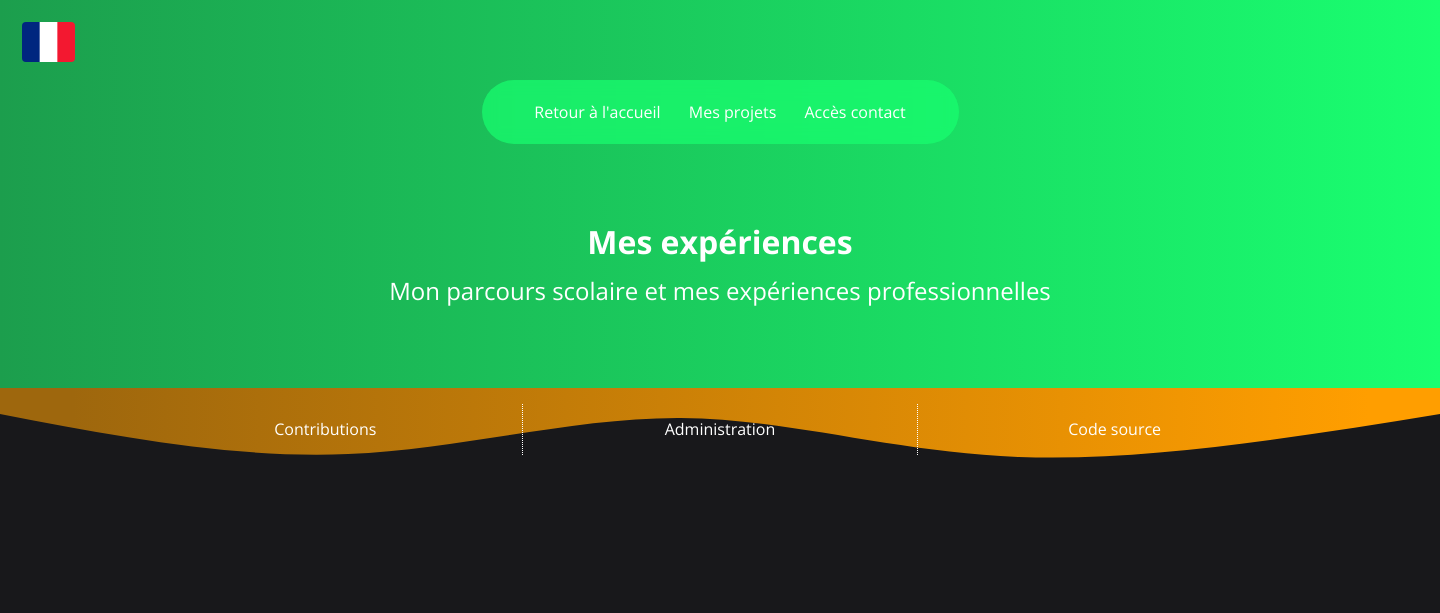
After one commit to FlorianLeChat/Portfolio, a PHP site: page /experiences.html in a window 1440 px wide. The commit adds this page. Shown: the top 613 px of the page. Run offline with PHP 8.4, Linux system fonts and the light colour scheme.

Commit message:
Added the skeleton for the experiences page

```diff
--- /dev/null
+++ b/experiences.html
@@ -0,0 +1,84 @@
+<!DOCTYPE html>
+<html lang="fr">
+	<head>
+		<!-- Méta-données du document -->
+		<meta charset="utf-8" />
+		<meta name="Author" content="Florian Trayon" />
+		<meta name="description" content="Mon portfolio de mes réalisations et de mes compétences !"/>
+		<meta name="keywords" lang="fr" content="portfolio, web, html, css, frontend, backend, fullstack" />
+		<meta name="robots" content="noindex" />
+		<meta name="viewport" content="width=device-width, initial-scale=1.0" />
+
+		<!-- Titre du document -->
+		<title>Florian Trayon - Portfolio</title>
+
+		<!-- Pré-connexion des ressources externes -->
+		<link rel="preconnect" href="https://fonts.gstatic.com" />
+		<link rel="preconnect" href="https://fonts.googleapis.com" />
+		<link rel="preconnect" href="https://cdnjs.cloudflare.com" />
+
+		<!-- Polices & feuilles de style CSS -->
+		<link rel="stylesheet" href="https://fonts.googleapis.com/css2?family=Open+Sans:wght@400;700&display=swap" crossorigin />
+		<link rel="stylesheet" href="https://cdnjs.cloudflare.com/ajax/libs/normalize/8.0.1/normalize.min.css" crossorigin />
+		<link rel="stylesheet" href="styles/main.css" />
+		<link rel="stylesheet" href="styles/experiences.css" />
+
+		<!-- Icône du document (16x16) -->
+		<link rel="icon" href="images/favicon.ico" type="image/x-icon" />
+	</head>
+	<body>
+		<!-- En-tête de la page -->
+		<header>
+			<!-- Titre de la catégorie -->
+			<h1>Mes expériences</h1>
+
+			<!-- Description succincte -->
+			<h2>Mon parcours scolaire et mes expériences professionnelles</h2>
+
+			<!-- Vagues de fin -->
+			<img src="images/decorations/header_waves_orange.svg" alt="Image de décoration" />
+		</header>
+
+		<main>
+			<!-- Barre de navigation -->
+			<nav>
+				<ul>
+					<li><a href="/">Retour à l'accueil</a></li>
+					<li><a href="projects">Mes projets</a></li>
+					<li><a href="contact">Accès contact</a></li>
+				</ul>
+			</nav>
+
+			<!-- Sélection de la langue -->
+			<aside>
+				<form method="POST">
+					<select onchange="this.form.submit()">
+						<option value="en">Anglais</option>
+						<option value="fr" selected>Français</option>
+						<option value="es">Espagnol</option>
+						<option value="jp">Japonais</option>
+					</select>
+				</form>
+			</aside>
+
+			<!-- Parcours scolaire -->
+			<section id="school">
+
+			</section>
+
+			<!-- Expériences professionnelles -->
+			<section id="work">
+
+			</section>
+		</main>
+
+		<!-- Pied-de-page -->
+		<footer>
+			<ul>
+				<li><a href="admin/index.php">Contributions</a></li>
+				<li><a href="admin/index.php">Administration</a></li>
+				<li><a href="https://github.com/FlorianLeChat/Portfolio">Code source</a></li>
+			</ul>
+		</footer>
+	</body>
+</html>
--- /dev/null
+++ b/styles/experiences.css
@@ -0,0 +1,30 @@
+/* ------- */
+/* En-tête */
+/* ------- */
+header
+{
+	background-image: linear-gradient(to right, rgb(28, 158, 77), rgb(25, 255, 112));
+}
+
+header > img
+{
+	/* Vagues marquant la fin de l'en-tête */
+	transform: translateY(-27.5%);
+}
+
+/* Barre de navigation */
+nav > ul
+{
+	max-width: 397px; /* 395 de base + 12 de marge à droite  */
+	background-color: rgba(25, 255, 112, 0.7);
+}
+
+/* ----- */
+/* Liens */
+/* ----- */
+article a:active, li a:active
+{
+	/* Passage progressif en bleu lors de l'appui
+		(active + hover) */
+	background: rgb(28, 158, 77);
+}
--- a/styles/projects.css
+++ b/styles/projects.css
@@ -159,7 +159,9 @@ article div.languages img
 	margin-left: 1.5rem;
 }
 
+/* ----- */
 /* Liens */
+/* ----- */
 article a:active, li a:active
 {
 	/* Passage progressif en bleu lors de l'appui
```
